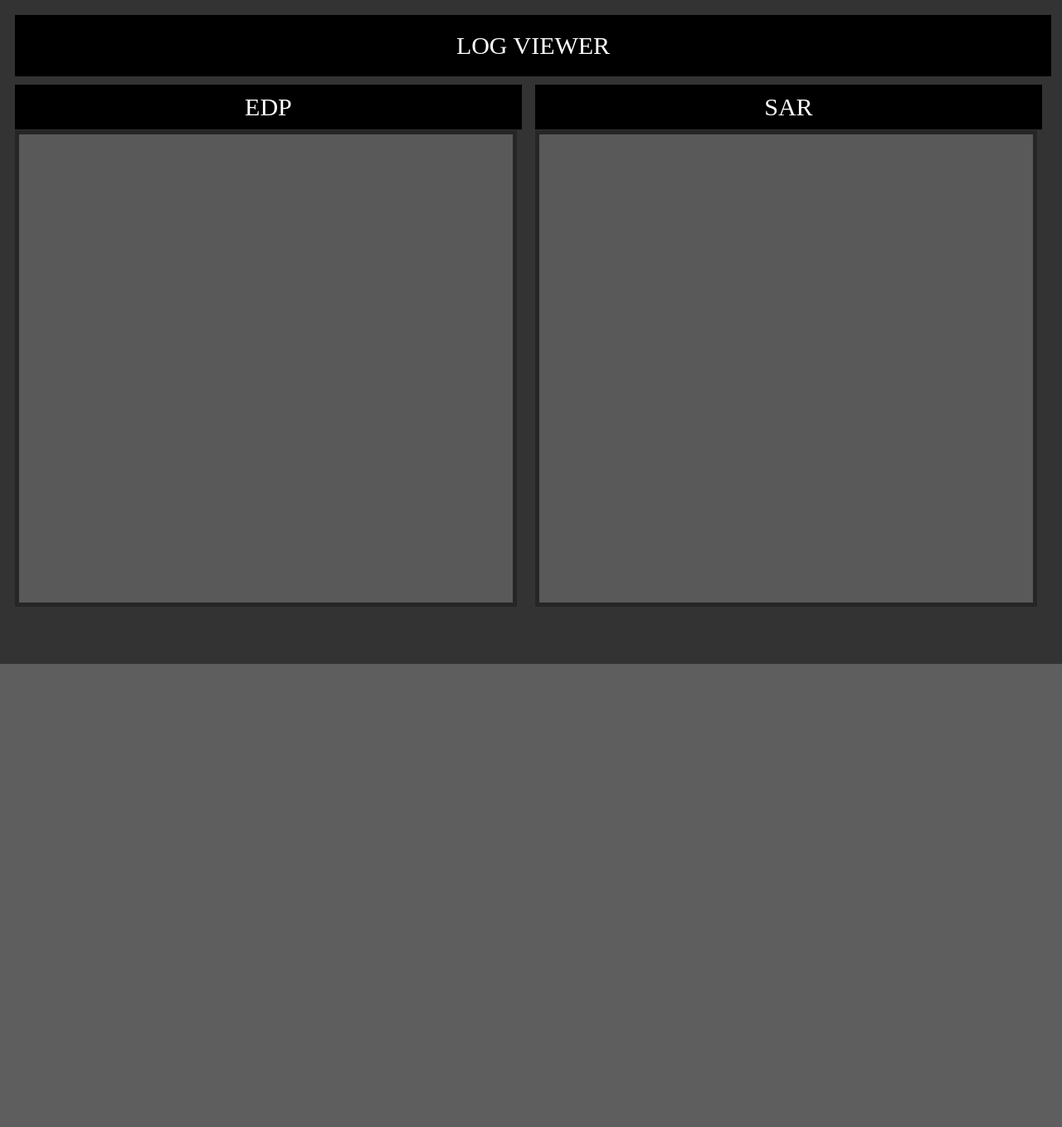
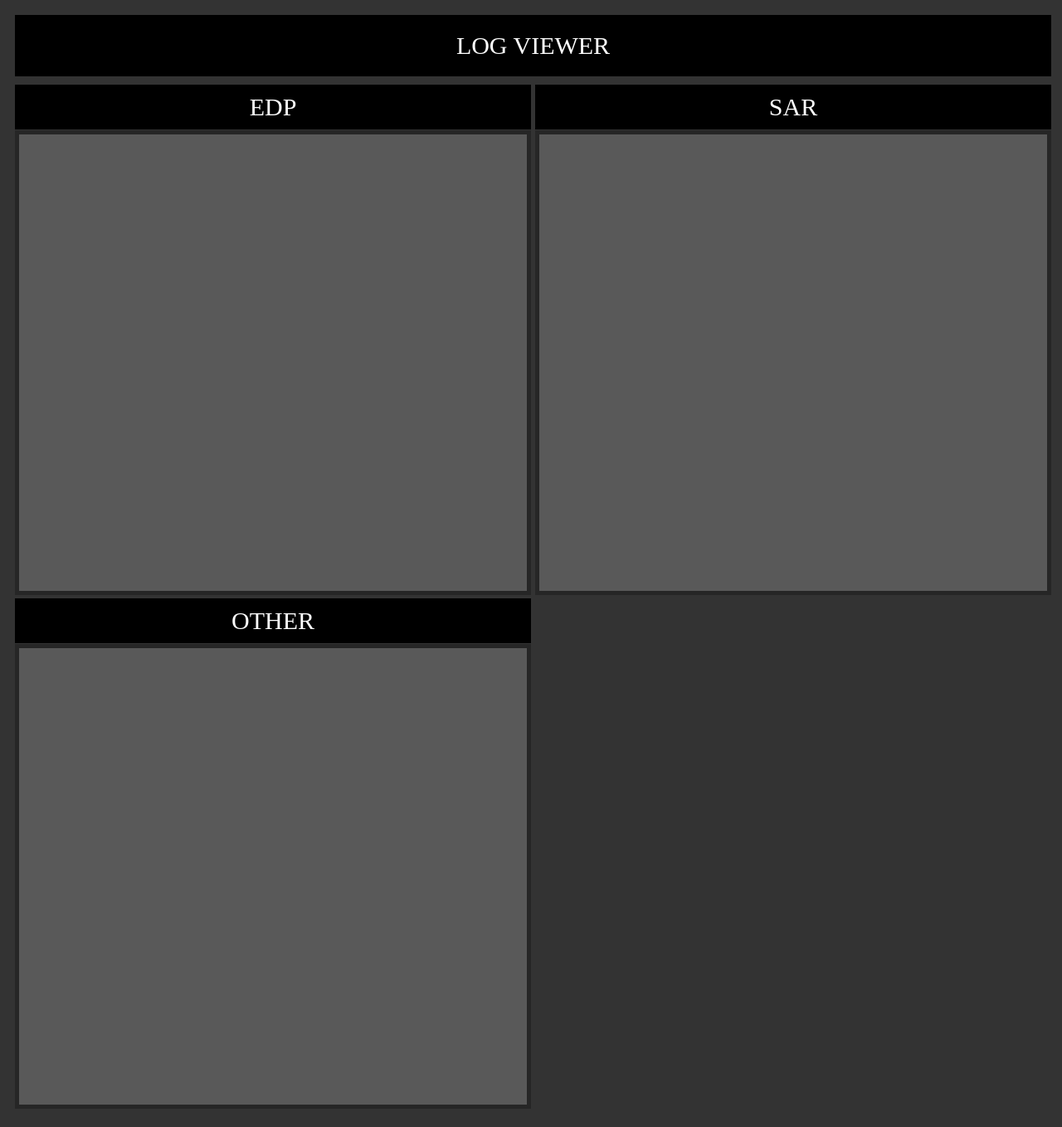
Before and after one commit to l3LUEPHOENIX/vision, a Flask app: page / in a window 1280 px wide. Shown: the whole page at 83% size. Before the commit the page ends 800 px from the top, so only its background shows below. Run offline with Flask 3, Linux system fonts and the light colour scheme.

Commit message:
got the sizing right

```diff
--- a/log-viewer/templates/index.html
+++ b/log-viewer/templates/index.html
@@ -24,8 +24,6 @@
     .grid-item {
       color: black;
       font: 20px;
-      align-content: center;
-      justify-content: center;
     }
     .grid-item-header {
       background-color: black;
@@ -34,11 +32,11 @@
       padding: 10px;
       text-align: center;
       font-size: 30px;
-      width: 95%;
     }
     .grid-item-body {
       height: 70vh;
-      width: 95%;
+      box-sizing: border-box;
+      width: 100%;
       resize: none;
       border: 5px solid #262626;
       background-color: #595959;
@@ -55,6 +53,10 @@
     <div class="grid-item">
       <div class="grid-item-header">SAR</div>
       <textarea id="sar" class="grid-item-body" cols="80" rows="50" readonly="true" wrap="true"></textarea>
+    </div>
+    <div class="grid-item">
+      <div class="grid-item-header">OTHER</div>
+      <textarea id="OTHER" class="grid-item-body" cols="80" rows="50" readonly="true" wrap="true"></textarea>
     </div>
   </div>
   <script>
```
